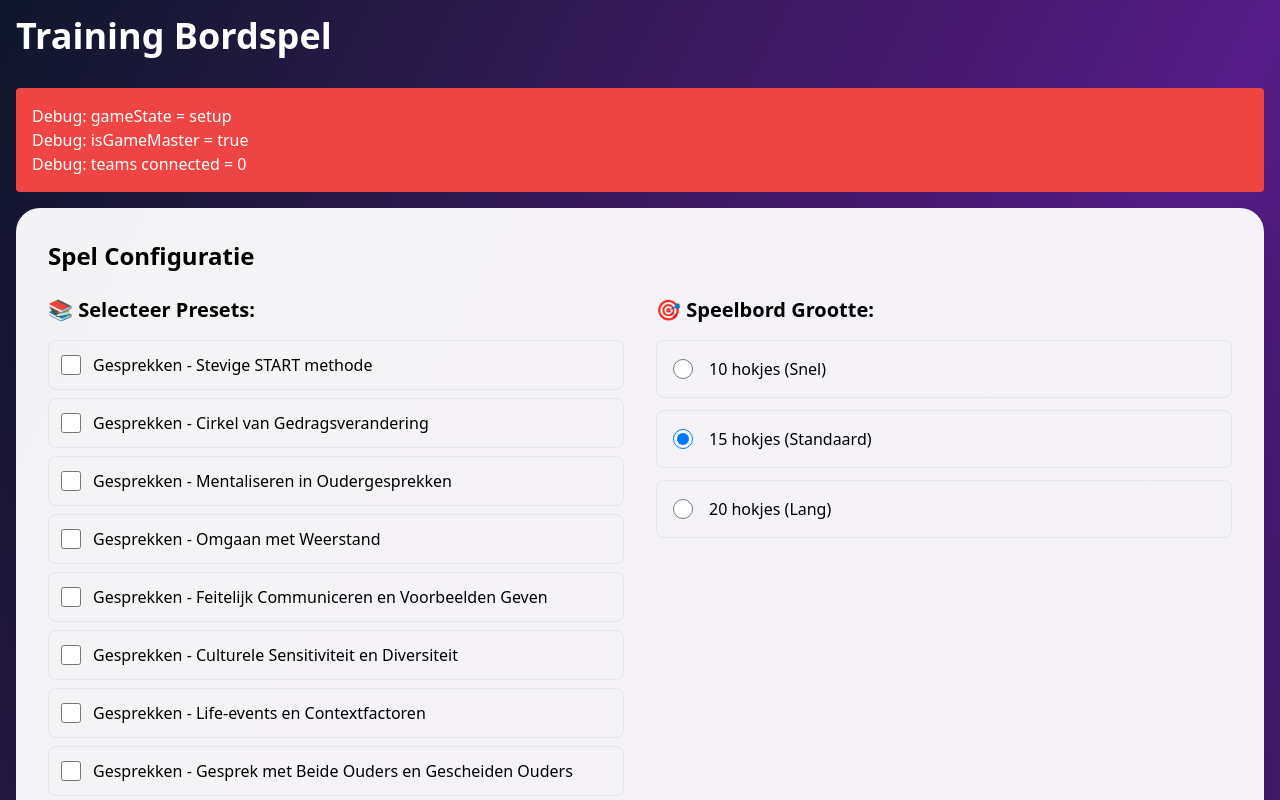
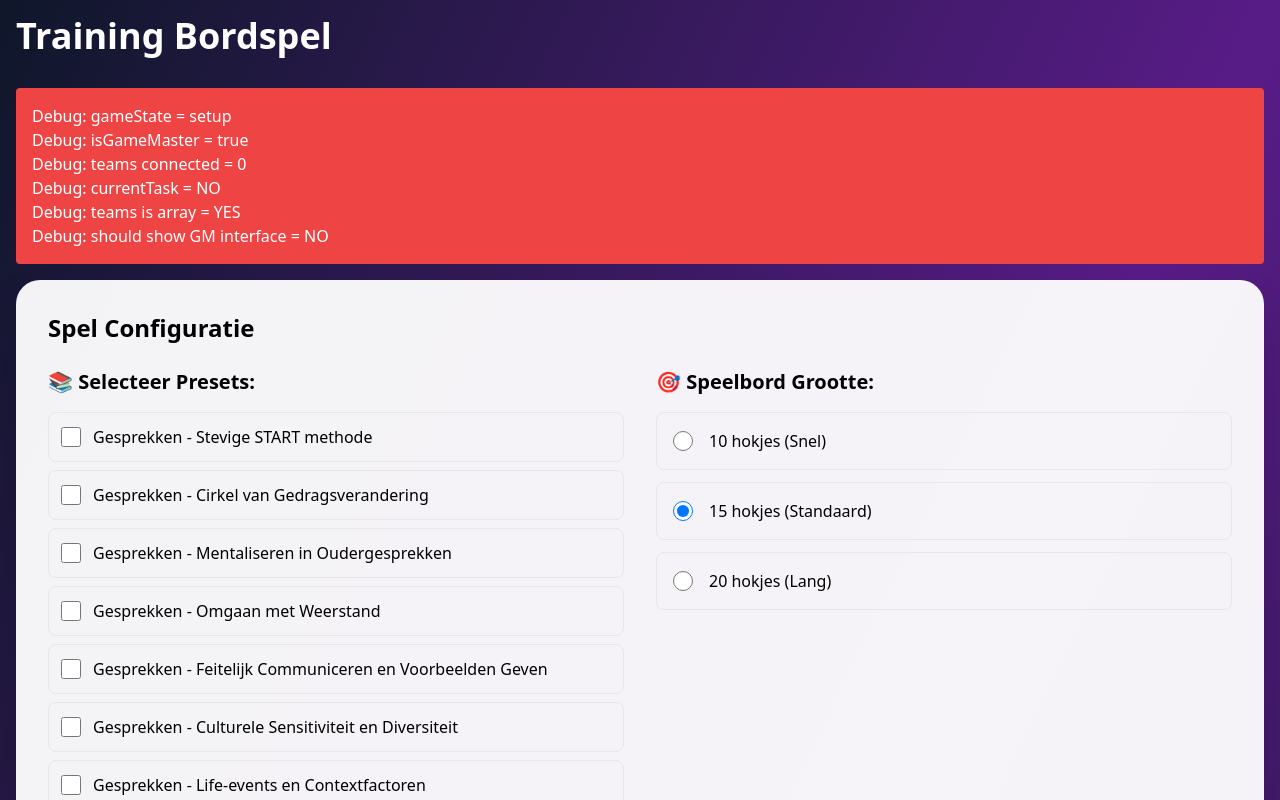
Before and after one commit to FrankelVersteeg/training-bordspel, a React (Create React App) app: page / in a window 1280 px wide. Shown: the top 800 px of the page. Built offline with nearby package versions, Linux system fonts and the light colour scheme.

Commit message:
Add more debug info to find render issue

```diff
--- a/src/App.js
+++ b/src/App.js
@@ -849,12 +849,15 @@ if (!isGameMaster && playerTeam !== null) {
         </div>
 
         {/* VERWIJDER DE DEBUG INFO als het werkt */}
-        <div className="bg-red-500 text-white p-4 rounded mb-4">
-          <p>Debug: gameState = {gameState}</p>
-          <p>Debug: isGameMaster = {isGameMaster ? 'true' : 'false'}</p>
-          <p>Debug: teams connected = {teams.filter(t => t.connected).length}</p>
-        </div>
-
+{/* VERWIJDER DE DEBUG INFO als het werkt */}
+<div className="bg-red-500 text-white p-4 rounded mb-4">
+  <p>Debug: gameState = {gameState}</p>
+  <p>Debug: isGameMaster = {isGameMaster ? 'true' : 'false'}</p>
+  <p>Debug: teams connected = {teams.filter(t => t.connected).length}</p>
+  <p>Debug: currentTask = {currentTask ? 'YES' : 'NO'}</p>
+  <p>Debug: teams is array = {Array.isArray(teams) ? 'YES' : 'NO'}</p>
+  <p>Debug: should show GM interface = {gameState === 'playing' && isGameMaster ? 'YES' : 'NO'}</p>
+</div>
         {gameState === 'playing' && isGameMaster && (
           <div className="bg-white/95 backdrop-blur-sm rounded-2xl shadow-2xl p-6">
             <h2 className="text-2xl font-bold text-center mb-6">🎮 Gamemaster Controle</h2>
```
